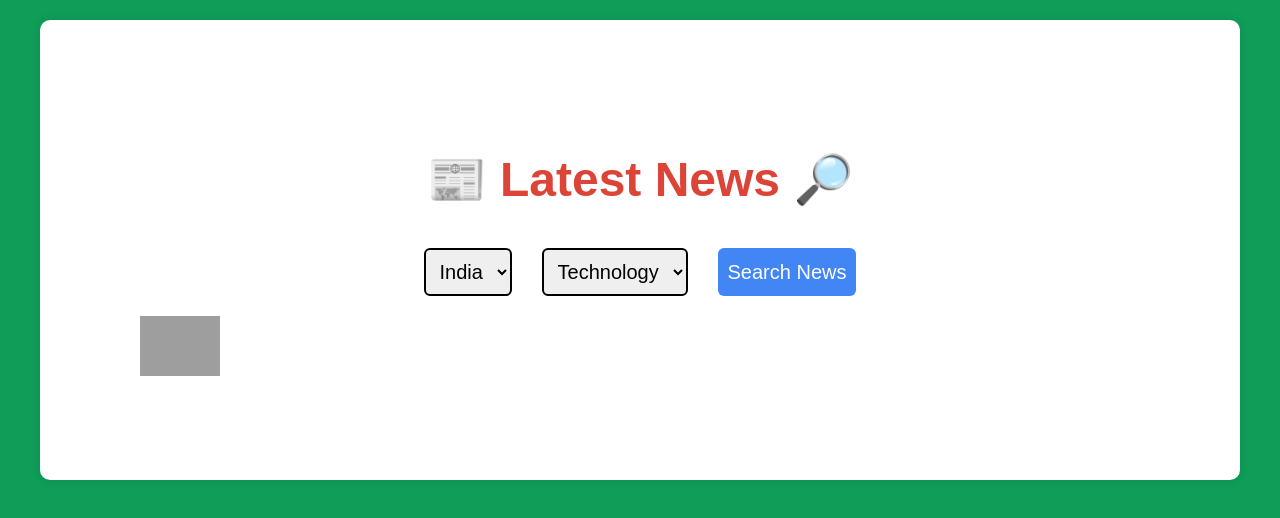
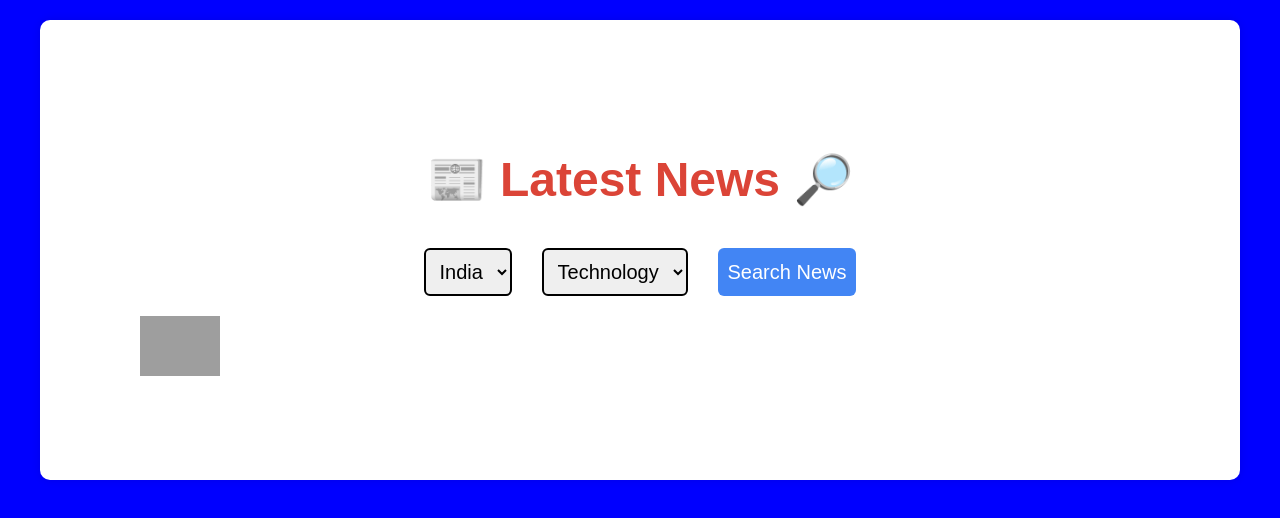
Before and after one commit to Cliffordselvam/Cliford-API-Hermes, a website: page index.html in a window 1280 px wide. Drawn offline with Linux system fonts and the light colour scheme; grey boxes are pictures that could not be loaded.

Commit message:
Update index.html

```diff
--- a/index.html
+++ b/index.html
@@ -9,7 +9,7 @@
             font-family: Arial, sans-serif;
             margin: 0;
             padding: 20px;
-            background-color: #0F9D58;
+            background-color: blue;
             color: #868686;
         }
         .container {
```
